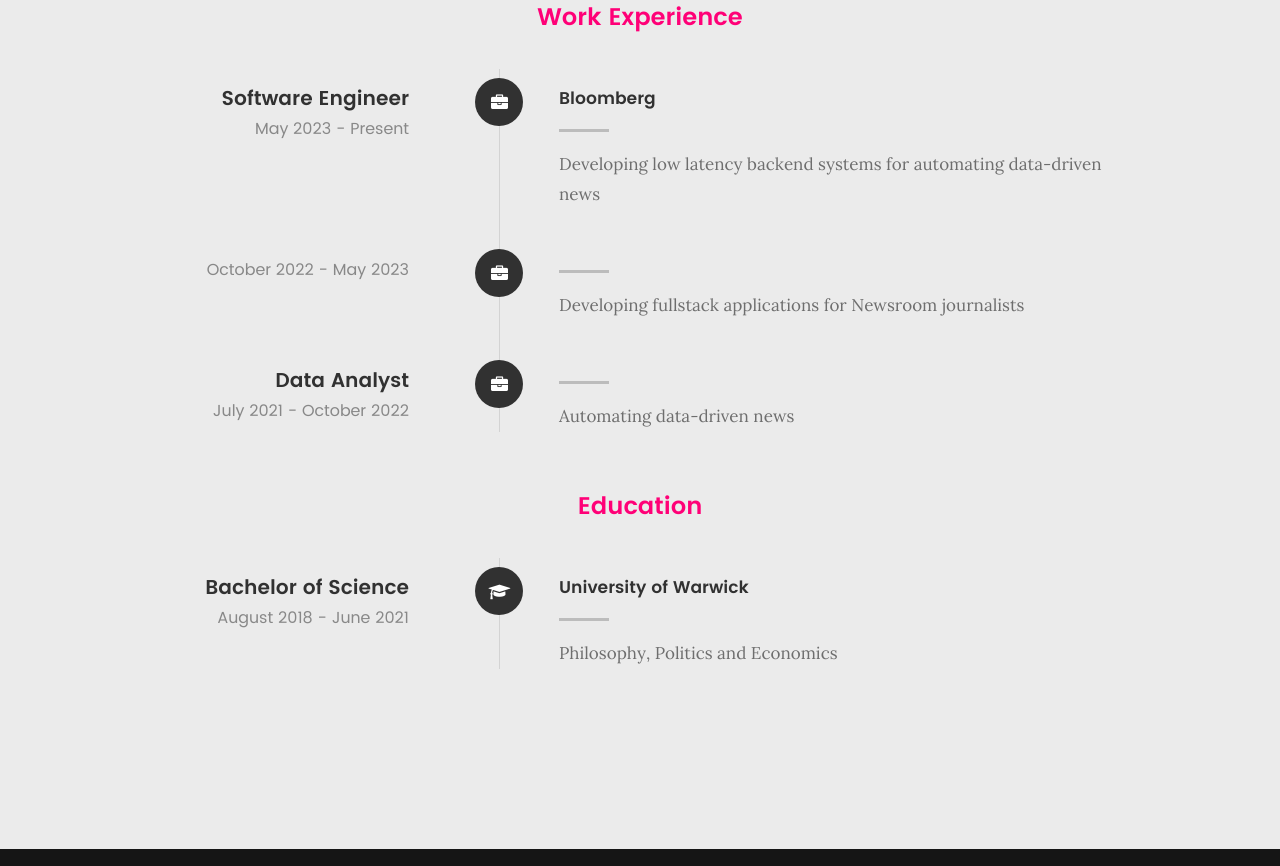
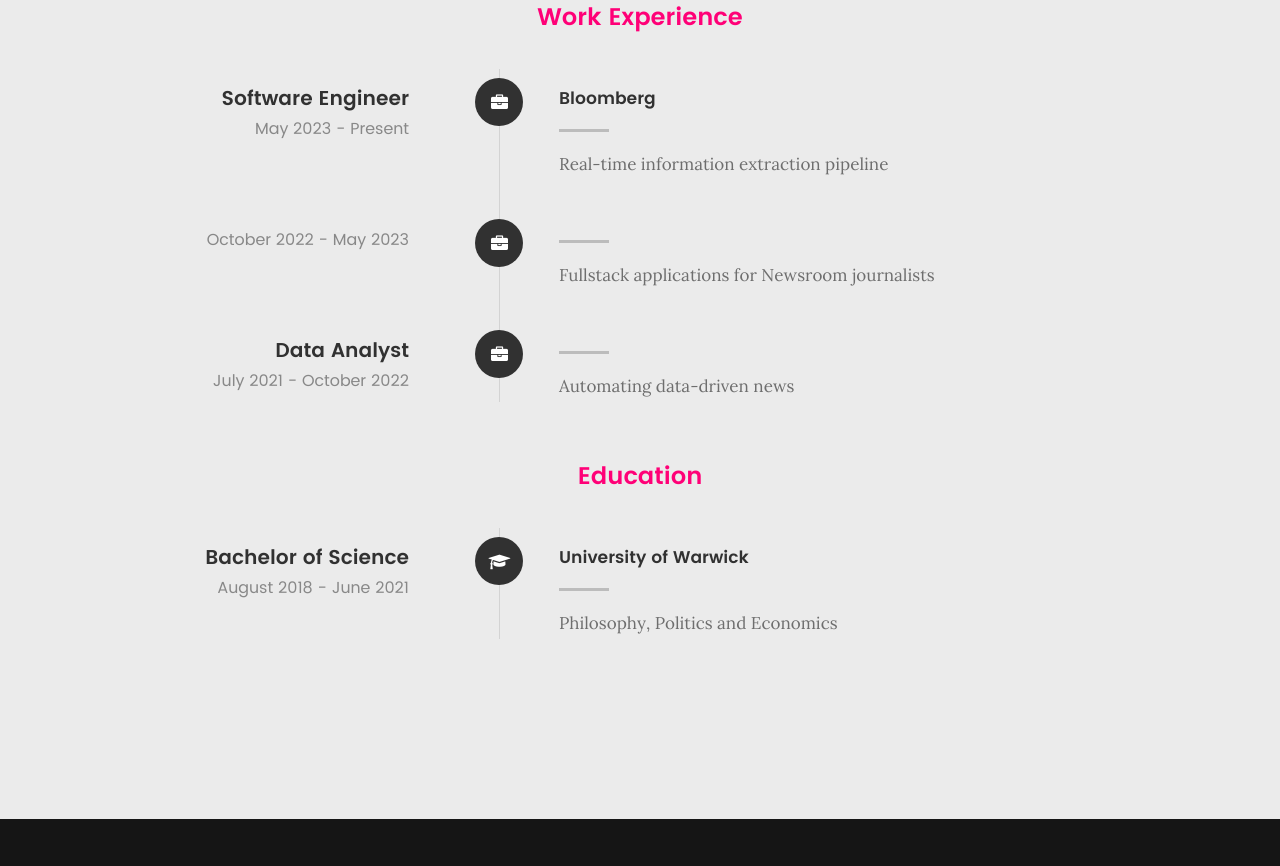
Before and after one commit to ivolong/ivolong, a plain HTML site: page index.html in a window 1280 px wide. Shown: the part 1010-1876 px from the top of the page. Drawn offline with Linux system fonts and the light colour scheme.

Commit message:
job desc

```diff
--- a/index.html
+++ b/index.html
@@ -104,7 +104,7 @@
 
                     <div class="timeline-content">
                         <h4>Bloomberg</h4>
-                        <p>Developing low latency backend systems for automating data-driven news</p>
+                        <p>Real-time information extraction pipeline</p>
                     </div>
 
                 </div> <!-- /timeline-block -->
@@ -122,7 +122,7 @@
 
                     <div class="timeline-content">
                         <h4></h4>
-                        <p>Developing fullstack applications for Newsroom journalists</p>
+                        <p>Fullstack applications for Newsroom journalists</p>
                     </div>
 
                 </div> <!-- /timeline-block -->
```
